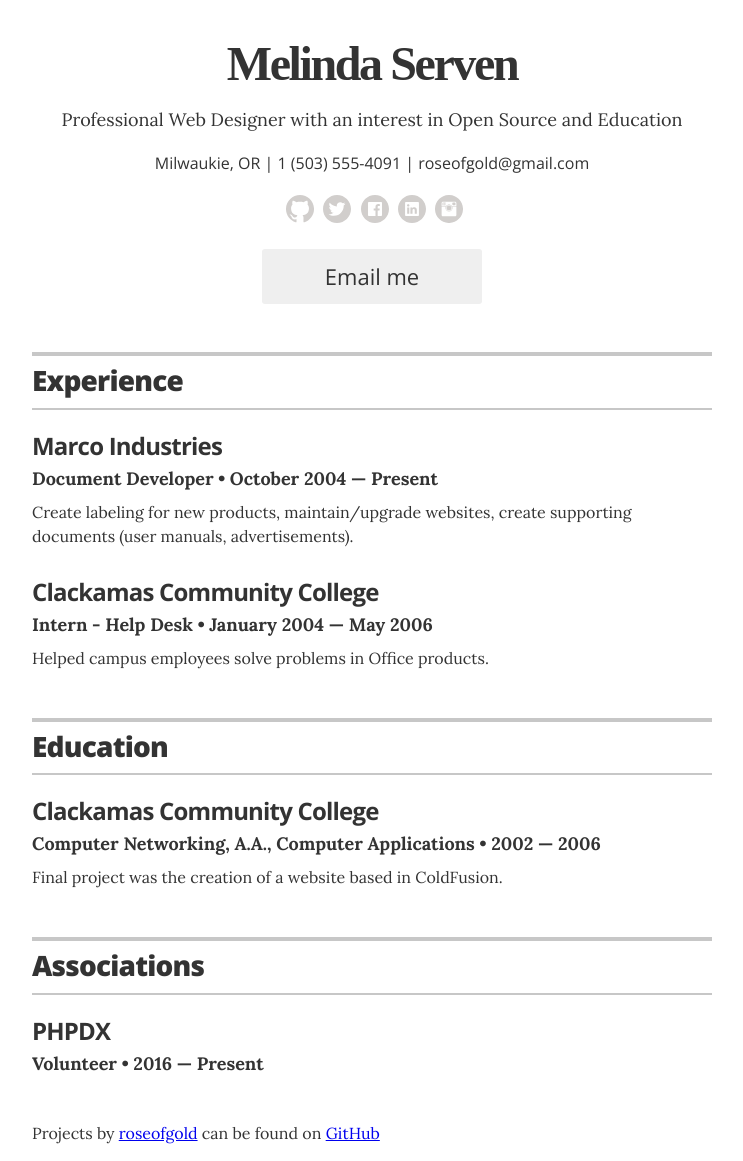
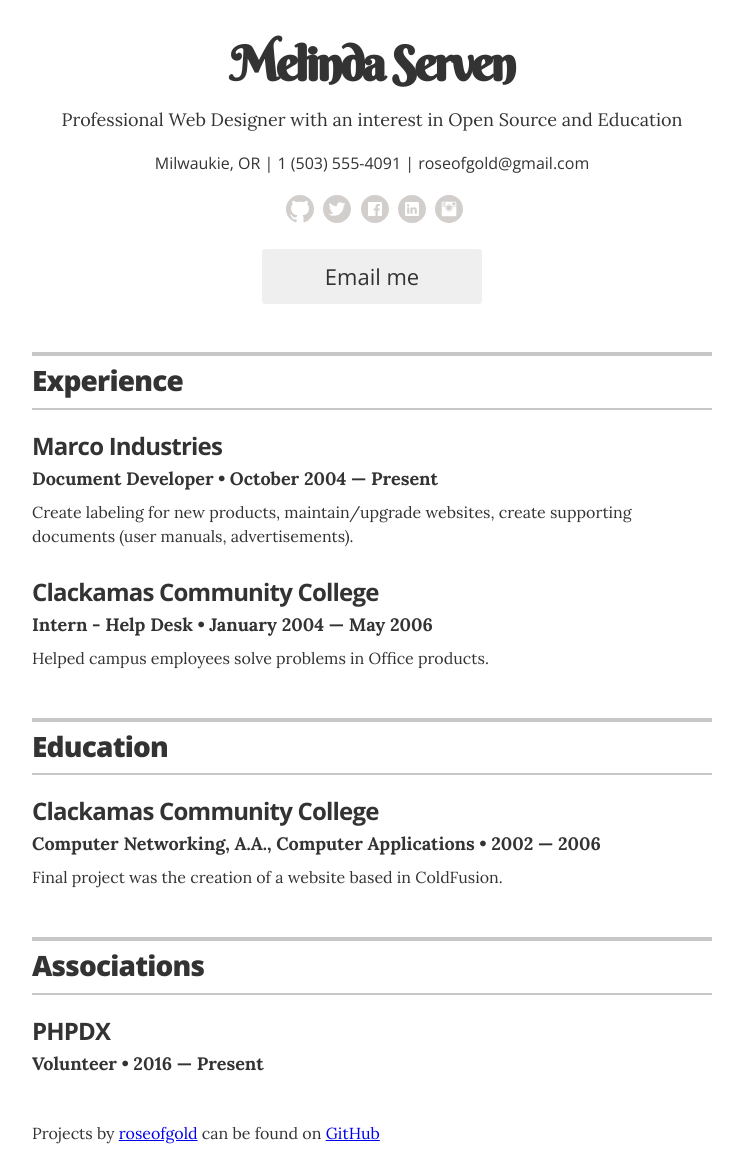
Before and after one commit to roseofgold/roseofgold.github.io, a Jekyll site: the page built from index.html, in a window 1280 px wide. Shown: the whole page, without its empty margins (268-1011 px from the left). Built offline with Jekyll 4.4.1, drawn with Linux system fonts in a browser that asks for light colours.

Commit message:
Add Berksire Swash family to Google fonts link.

```diff
--- a/_includes/head.html
+++ b/_includes/head.html
@@ -7,7 +7,7 @@
 
   <!-- Google font typography settings - defined in _config.yml -->
   {% if site.resume_theme == 'default' %}
-  <link href='https://fonts.googleapis.com/css?family=Lora:400,700|Open+Sans:400,300,800,700' rel='stylesheet' type='text/css'>
+  <link href='https://fonts.googleapis.com/css?family=Berkshire+Swash|Lora:400,700|Open+Sans:400,300,800,700' rel='stylesheet' type='text/css'>
   {% endif %}
 
   <meta name="description" content="{% if page.excerpt %}{{ page.excerpt | strip_html | strip_newlines | truncate: 160 }}{% else %}{{ site.description }}{% endif %}">
```
